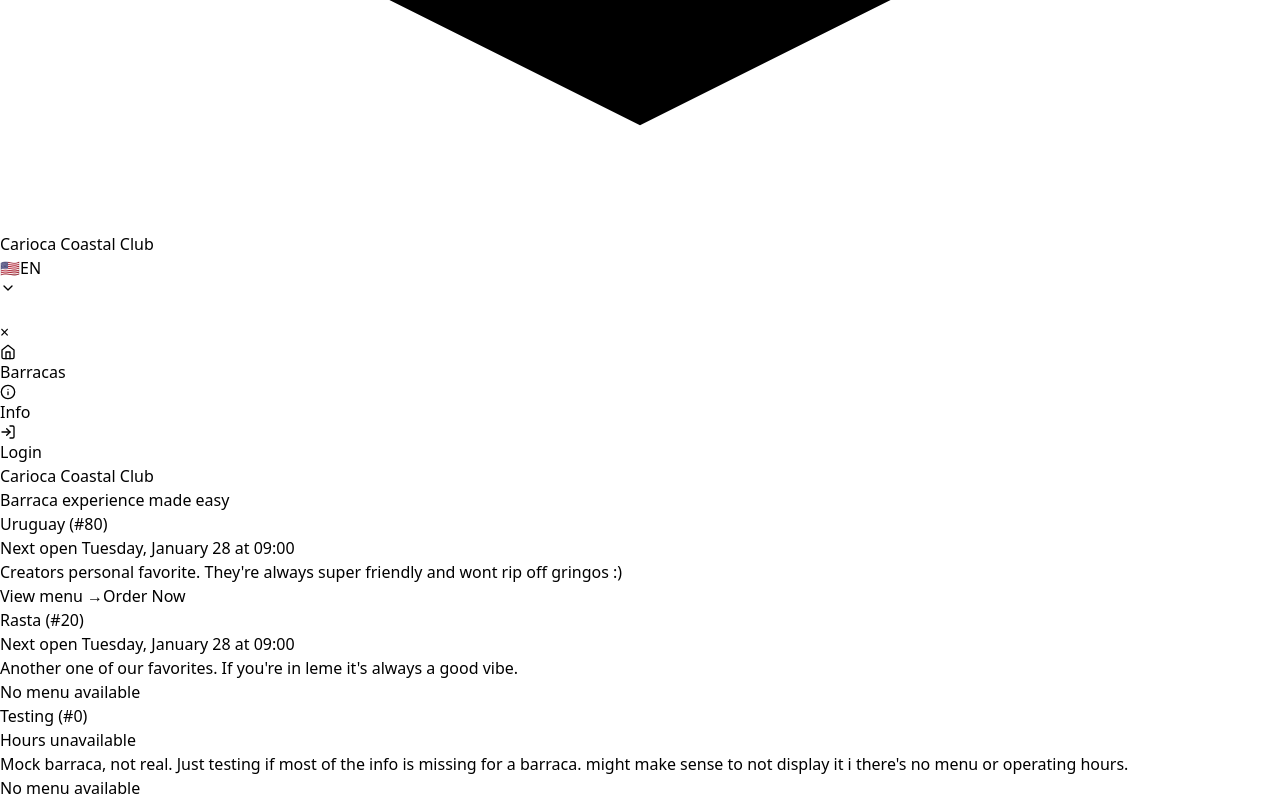
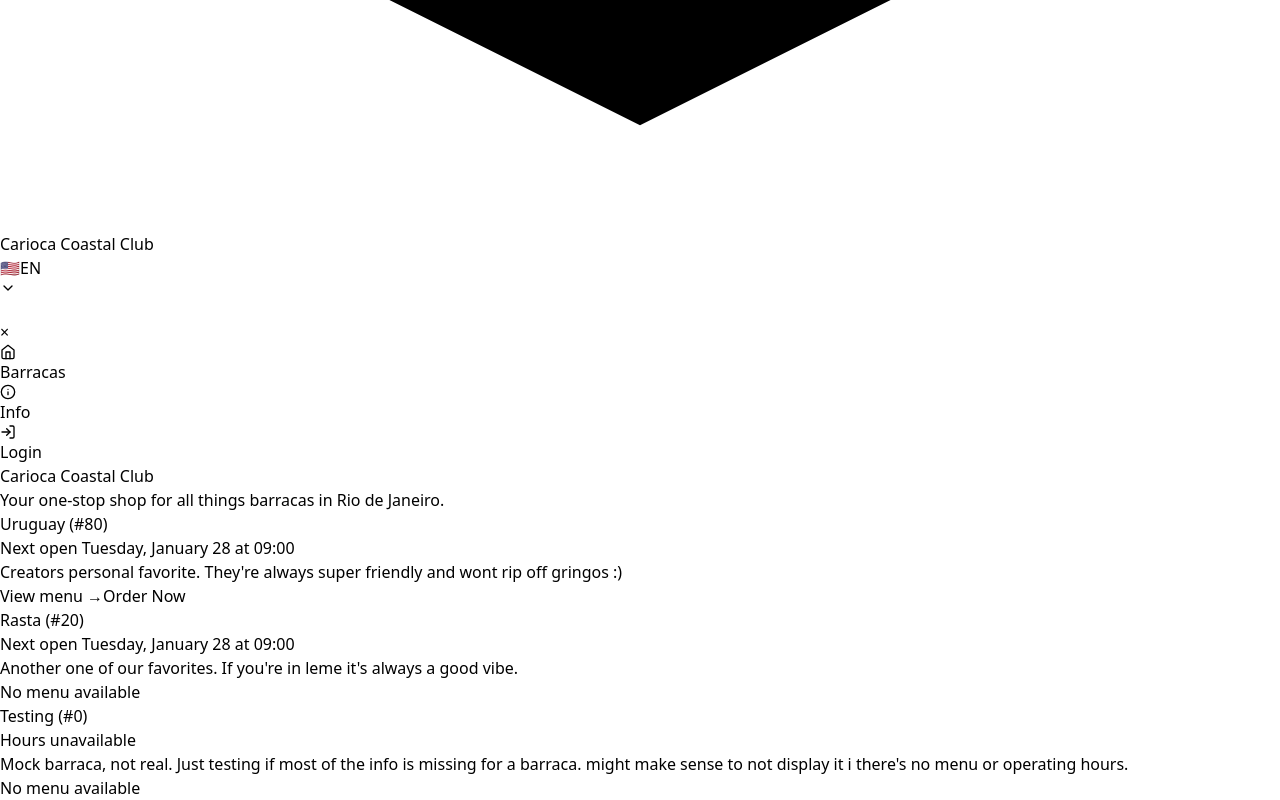
Before and after one commit to vwilson317/ccc-web, a React (Vite) app: page / in a window 1280 px wide. Shown: the part 1048-1848 px from the top of the page. Built offline with nearby package versions, Linux system fonts and the light colour scheme.

Commit message:
additional translation

```diff
--- a/src/components/ParallaxHero.tsx
+++ b/src/components/ParallaxHero.tsx
@@ -1,8 +1,10 @@
 import { useScroll, useTransform, motion } from 'framer-motion';
 import { useRef, useEffect } from 'react';
 import './ParallaxStyles.css';
+import { useTranslation } from 'react-i18next';
 
 export const ParallaxHero = () => {
+  const { t } = useTranslation();
   const ref = useRef(null);
   const { scrollYProgress } = useScroll({
     target: ref,
@@ -55,7 +57,7 @@ export const ParallaxHero = () => {
       <div className="relative h-full flex items-center justify-center">
         <div className="text-center text-white p-4">
           <h1 className="text-4xl md:text-6xl font-bold mb-4">Carioca Coastal Club</h1>
-          <p className="text-xl md:text-2xl">Barraca experience made easy</p>
+          <p className="text-xl md:text-2xl">{t("common.hero.subtitle")}</p>
         </div>
       </div>
     </div>
--- a/src/locales/en.json
+++ b/src/locales/en.json
@@ -12,7 +12,9 @@
     "edit": "Edit",
     "search": "Search",
     "loading": "Loading...",
-
+    "hero": {
+      "subtitle": "Your one-stop shop for all things barracas in Rio de Janeiro."
+    },
     "header": {
       "title": "Carioca Coastal Club",
       "menu": "Menu"
--- a/src/locales/es.json
+++ b/src/locales/es.json
@@ -1,7 +1,6 @@
 {
   "common": {
     "welcome": "Bienvenido",
-    "login": "Iniciar sesión",
     "signup": "Registrarse",
     "logout": "Cerrar sesión",
     "email": "Correo electrónico",
@@ -13,6 +12,9 @@
     "edit": "Editar",
     "search": "Buscar",
     "loading": "Cargando...",
+    "hero": {
+      "subtitle": "Tu destino único para todo lo relacionado con barracas en Río de Janeiro."
+    },
     "header": {
       "title": "Carioca Coastal Club",
       "menu": "Menú"
--- a/src/locales/pt.json
+++ b/src/locales/pt.json
@@ -1,7 +1,6 @@
 {
   "common": {
     "welcome": "Bem-vindo",
-    "login": "Entrar",
     "signup": "Cadastrar",
     "logout": "Sair",
     "email": "Email",
@@ -13,6 +12,9 @@
     "edit": "Editar",
     "search": "Pesquisar",
     "loading": "Carregando...",
+    "hero": {
+      "subtitle": "Seu destino único para tudo sobre barracas no Rio de Janeiro."
+    },
     "header": {
       "title": "Carioca Coastal Club",
       "menu": "Menu"
```
